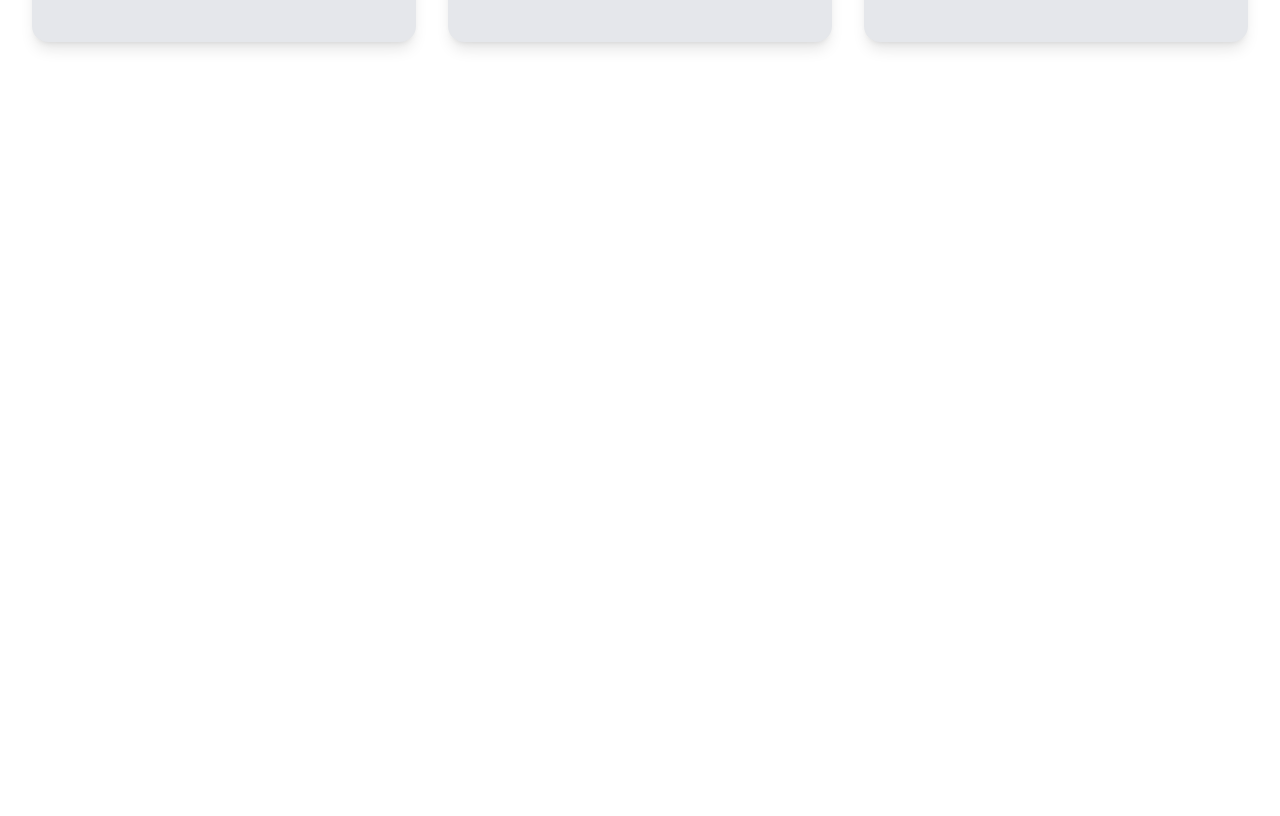
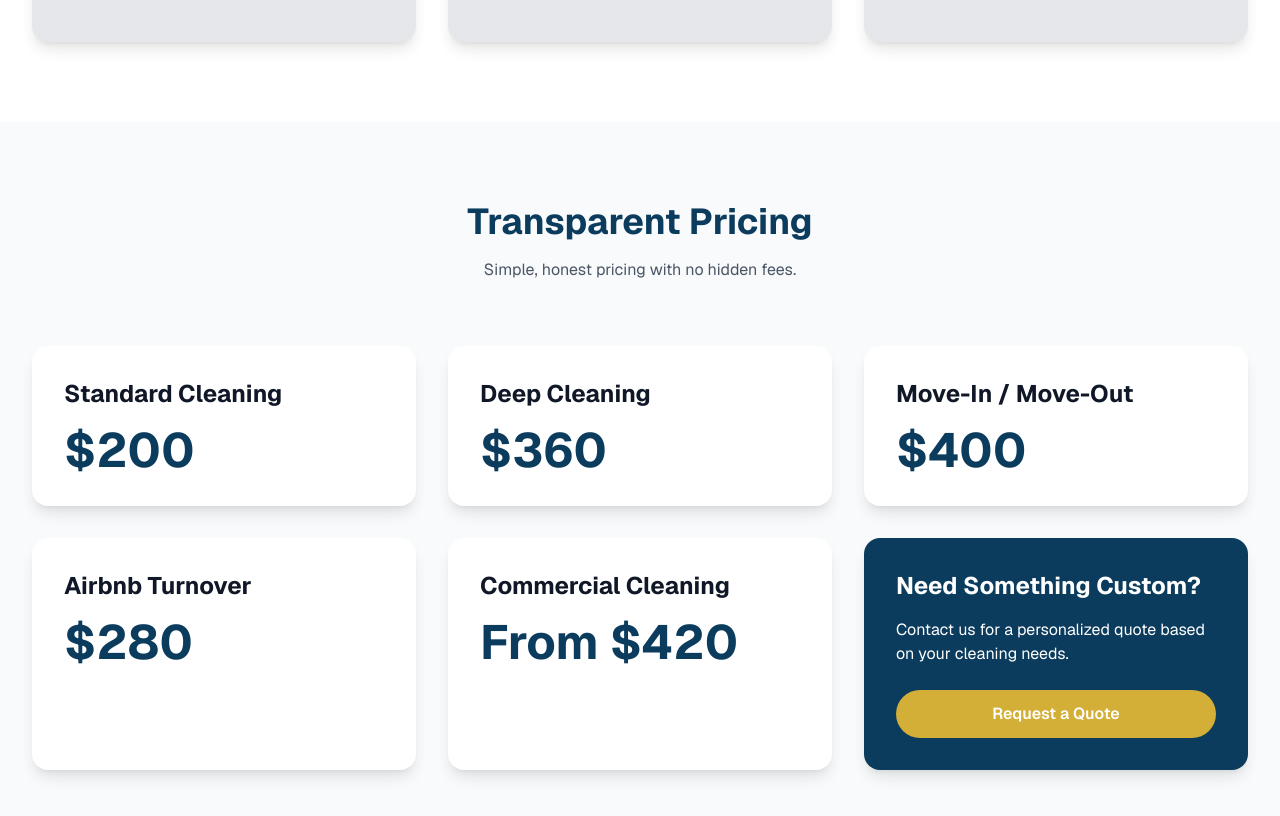
Before and after one commit to TheGleamCleanTeam/thegleamcleanteamllc-website, a Next.js app in the folder website/: page / in a window 1280 px wide. Shown: the part 2700-3516 px from the top of the page. Before the commit the page ends 2822 px from the top, so only its background shows below. Built offline with nearby package versions, Linux system fonts and the light colour scheme.

Commit message:
Add pricing section

```diff
--- a/website/src/app/page.tsx
+++ b/website/src/app/page.tsx
@@ -230,6 +230,63 @@ export default function Home() {
 
         </div>
       </section>
+            {/* Pricing */}
+      <section id="pricing" className="py-20 bg-gray-50">
+        <div className="max-w-7xl mx-auto px-8">
+
+          <h2 className="text-4xl font-bold text-center text-[#0b3c5d]">
+            Transparent Pricing
+          </h2>
+
+          <p className="mt-4 text-center text-gray-600 max-w-3xl mx-auto">
+            Simple, honest pricing with no hidden fees.
+          </p>
+
+          <div className="grid md:grid-cols-2 lg:grid-cols-3 gap-8 mt-16">
+
+            <div className="bg-white rounded-2xl shadow-lg p-8">
+              <h3 className="text-2xl font-bold">Standard Cleaning</h3>
+              <p className="text-5xl font-bold text-[#0b3c5d] mt-4">$200</p>
+            </div>
+
+            <div className="bg-white rounded-2xl shadow-lg p-8">
+              <h3 className="text-2xl font-bold">Deep Cleaning</h3>
+              <p className="text-5xl font-bold text-[#0b3c5d] mt-4">$360</p>
+            </div>
+
+            <div className="bg-white rounded-2xl shadow-lg p-8">
+              <h3 className="text-2xl font-bold">Move-In / Move-Out</h3>
+              <p className="text-5xl font-bold text-[#0b3c5d] mt-4">$400</p>
+            </div>
+
+            <div className="bg-white rounded-2xl shadow-lg p-8">
+              <h3 className="text-2xl font-bold">Airbnb Turnover</h3>
+              <p className="text-5xl font-bold text-[#0b3c5d] mt-4">$280</p>
+            </div>
+
+            <div className="bg-white rounded-2xl shadow-lg p-8">
+              <h3 className="text-2xl font-bold">Commercial Cleaning</h3>
+              <p className="text-5xl font-bold text-[#0b3c5d] mt-4">From $420</p>
+            </div>
+
+            <div className="bg-[#0b3c5d] text-white rounded-2xl shadow-lg p-8 flex flex-col justify-center">
+              <h3 className="text-2xl font-bold">Need Something Custom?</h3>
+              <p className="mt-4">
+                Contact us for a personalized quote based on your cleaning needs.
+              </p>
+
+              <a
+                href="/book"
+                className="inline-block mt-6 bg-[#d4af37] hover:bg-yellow-500 text-white px-6 py-3 rounded-full font-semibold text-center"
+              >
+                Request a Quote
+              </a>
+            </div>
+
+          </div>
+
+        </div>
+      </section>
     </main>
   );
 }
```
